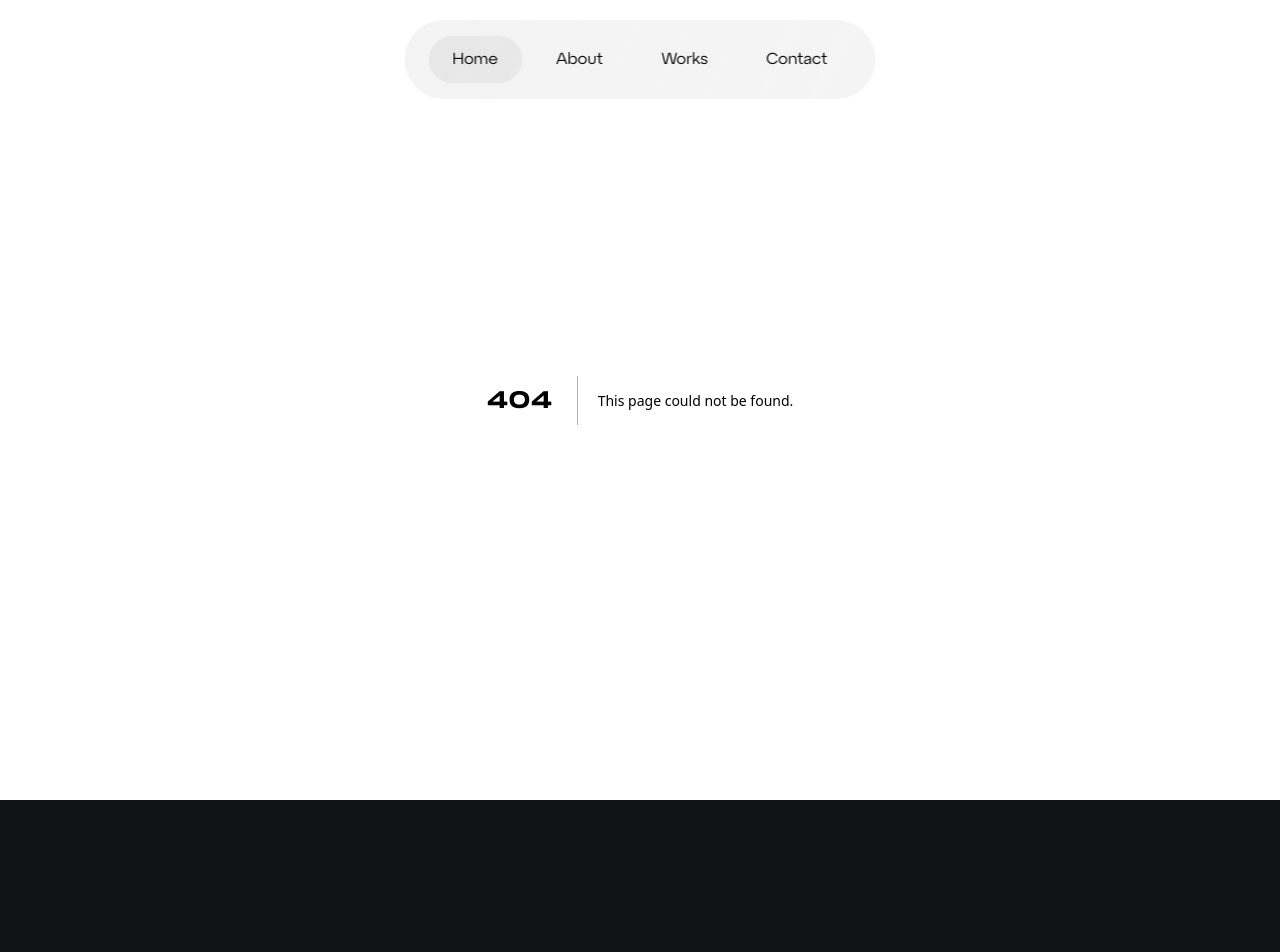
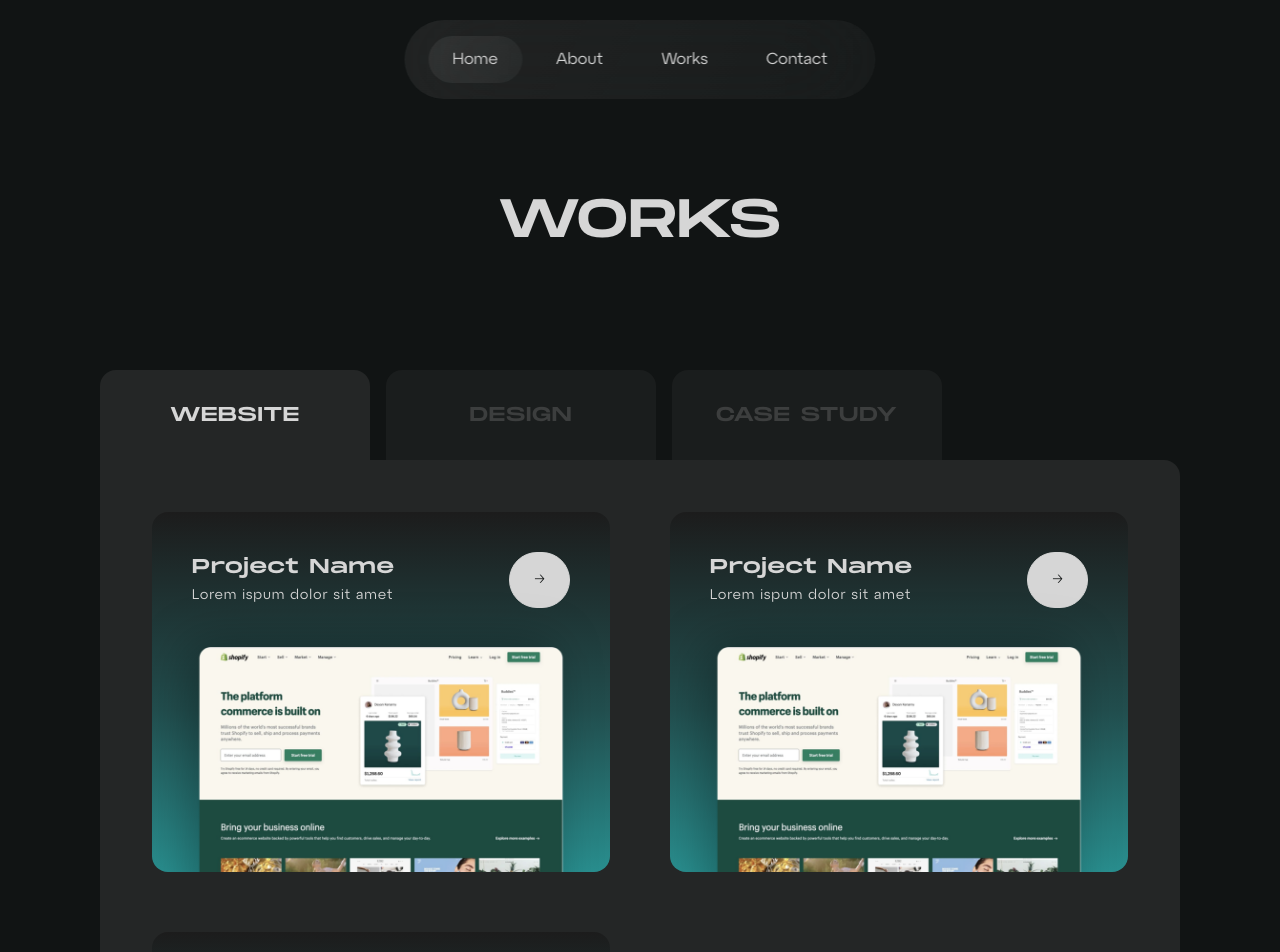
Before and after one commit to andreadayo/portfolio-2024, a Next.js app: page /works in a window 1280 px wide. Before the commit this address had no page. Shown: the top 952 px of the page. Before the commit the page ends 800 px from the top, so only its background shows below. Built offline with nearby package versions, Linux system fonts and the light colour scheme.

Commit message:
works structure

```diff
--- a/src/app/about/page.tsx
+++ b/src/app/about/page.tsx
@@ -63,7 +63,7 @@ export default function About() {
                 UI/UX design, front-end development, and project management.
               </p>
               <p>
-                In addition to my role at TomasinoWeb, I occasionally take on
+                In addition to my role at TomasinoWeb, I occasionally take on{" "}
                 <b>freelance UI/UX design</b> projects on Fiverr, where I’ve had
                 the pleasure of designing blog sites and landing pages for
                 clients.
--- /dev/null
+++ b/src/app/components/Project.module.scss
@@ -0,0 +1,72 @@
+.project {
+  position: relative;
+  height: 360px;
+  background: linear-gradient(180deg, #1c1c1c 0%, #224f4f 55.5%, #298f8f 100%);
+  border-radius: 16px;
+  overflow: hidden;
+  cursor: pointer;
+
+  .top {
+    display: flex;
+    align-items: center;
+    padding: 40px;
+
+    .title {
+      width: 100%;
+
+      display: flex;
+      flex-direction: column;
+      gap: 8px;
+
+      h1 {
+        font-size: var(--h6);
+        font-family: "Monument Extended Regular", sans-serif;
+        letter-spacing: 1px;
+      }
+
+      p {
+        font-size: var(--small);
+        font-weight: 400;
+      }
+    }
+
+    .button {
+      flex-grow: 1;
+      padding: 16px 24px;
+      display: flex;
+      justify-content: center;
+      align-items: center;
+      border: 1px solid var(--white);
+      border-radius: 64px;
+      background: var(--white);
+      color: var(--black);
+    }
+  }
+
+  .mockup {
+    width: 100%;
+    height: 400px;
+    position: absolute;
+    top: 135px;
+    transition: ease-in 0.3s;
+
+    .img {
+      position: absolute;
+      top: 0;
+      left: 0;
+      width: 100%;
+      height: auto;
+      object-fit: cover;
+      object-position: top;
+      border-radius: 8px;
+      filter: drop-shadow(-10px -2px 24px rgba(0, 0, 0, 0.3));
+    }
+  }
+
+  &:hover {
+    .mockup {
+      top: 125px;
+      transition: ease-in 0.3s;
+    }
+  }
+}
--- /dev/null
+++ b/src/app/components/Project.tsx
@@ -0,0 +1,36 @@
+import React from "react";
+import Image from "next/image";
+import styles from "./Project.module.scss";
+
+interface ProjectProps {
+  title: string;
+  description: string;
+  image: string;
+}
+
+const Project: React.FC<ProjectProps> = ({ title, description, image }) => {
+  return (
+    <div className={styles.project}>
+      <div className={styles.top}>
+        <div className={styles.title}>
+          <h1>{title}</h1>
+          <p>{description}</p>
+        </div>
+        <button className={styles.button}>
+          <span>🡢</span>
+        </button>
+      </div>
+      <div className={styles.mockup}>
+        <Image
+          src={image}
+          width={900}
+          height={900}
+          alt={title}
+          className={styles.img}
+        />
+      </div>
+    </div>
+  );
+};
+
+export default Project;
--- a/src/app/globals.css
+++ b/src/app/globals.css
@@ -77,6 +77,7 @@
 
 :root {
   --black: #111414;
+  --dark-gray: #242626;
   --gray: #686868;
   --white: #d6d6d6;
 
@@ -88,6 +89,7 @@
   --h6: 20px;
   --large: 18px;
   --normal: 16px;
+  --small: 14px;
 }
 
 * {
--- /dev/null
+++ b/src/app/works/page.tsx
@@ -0,0 +1,88 @@
+"use client";
+
+import React, { useState } from "react";
+import Image from "next/image";
+import Link from "next/link";
+import Project from "../components/Project";
+import Contact from "../components/Contact";
+import styles from "./works.module.scss";
+
+export default function About() {
+  const [activeTab, setActiveTab] = useState("Website");
+
+  const handleTabClick = (tab: string) => {
+    setActiveTab(tab);
+  };
+
+  return (
+    <>
+      <div className={styles.works}>
+        <div className={styles.header}>
+          <h1>Works</h1>
+        </div>
+        <div className={styles.container}>
+          <div className={styles.tabs}>
+            <div
+              className={`${styles.tab} ${
+                activeTab === "Website" ? styles.active : styles.inactive
+              }`}
+              onClick={() => handleTabClick("Website")}
+            >
+              Website
+            </div>
+            <div
+              className={`${styles.tab} ${
+                activeTab === "Design" ? styles.active : styles.inactive
+              }`}
+              onClick={() => handleTabClick("Design")}
+            >
+              Design
+            </div>
+            <div
+              className={`${styles.tab} ${
+                activeTab === "Case Study" ? styles.active : styles.inactive
+              }`}
+              onClick={() => handleTabClick("Case Study")}
+            >
+              Case Study
+            </div>
+          </div>
+          <div className={styles.content}>
+            {activeTab === "Website" && (
+              <>
+                <div className={styles.projects}>
+                  <Project
+                    title="Project Name"
+                    description="Lorem ispum dolor sit amet"
+                    image="/assets/images/sample.png"
+                  />
+                  <Project
+                    title="Project Name"
+                    description="Lorem ispum dolor sit amet"
+                    image="/assets/images/sample.png"
+                  />
+                  <Project
+                    title="Project Name"
+                    description="Lorem ispum dolor sit amet"
+                    image="/assets/images/sample.png"
+                  />
+                </div>
+              </>
+            )}
+            {activeTab === "Design" && (
+              <>
+                <p>Content for Design tab</p>
+              </>
+            )}
+            {activeTab === "Case Study" && (
+              <>
+                <p>Content for Case Study tab</p>
+              </>
+            )}
+          </div>
+        </div>
+        <Contact />
+      </div>
+    </>
+  );
+}
--- /dev/null
+++ b/src/app/works/works.module.scss
@@ -0,0 +1,72 @@
+.works {
+  .header {
+    padding: 220px 0 150px 0;
+    width: 100%;
+    height: 300px;
+    display: flex;
+    justify-content: center;
+    align-items: center;
+
+    h1 {
+      font-size: var(--h2);
+      text-align: center;
+      text-transform: uppercase;
+    }
+  }
+
+  .container {
+    padding: 0 100px 120px 100px;
+
+    .tabs {
+      display: flex;
+      gap: 16px;
+
+      .tab {
+        width: 270px;
+        height: 90px;
+        display: flex;
+        justify-content: center;
+        align-items: center;
+        border-top-left-radius: 16px;
+        border-top-right-radius: 16px;
+        font-size: var(--h6);
+        font-family: "Monument Extended Regular", sans-serif;
+        text-transform: uppercase;
+        letter-spacing: 1px;
+        transition: ease-in 0.3s;
+        cursor: pointer;
+      }
+
+      .active {
+        background-color: var(--dark-gray);
+      }
+
+      .inactive {
+        background: var(--dark-gray);
+        color: var(--gray);
+        opacity: 50%;
+
+        &:hover {
+          color: var(--white);
+        }
+      }
+    }
+
+    .content {
+      display: flex;
+      width: 100%;
+      padding: 52px;
+      border-bottom-left-radius: 16px;
+      border-top-right-radius: 16px;
+      border-bottom-right-radius: 16px;
+      background-color: var(--dark-gray);
+
+      .projects {
+        width: 100%;
+        display: grid;
+        grid-template-columns: repeat(2, 1fr);
+        gap: 60px;
+      }
+    }
+  }
+}
```
Also changed, not shown: public/assets/images/sample.png (added).
